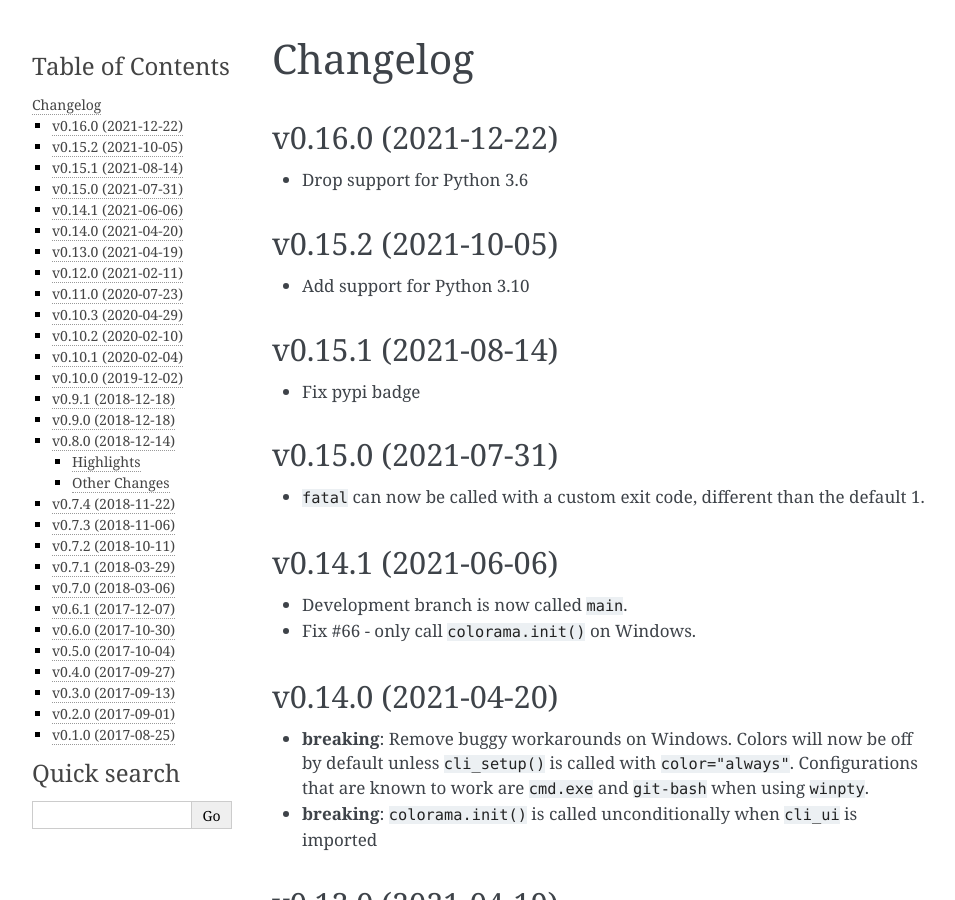
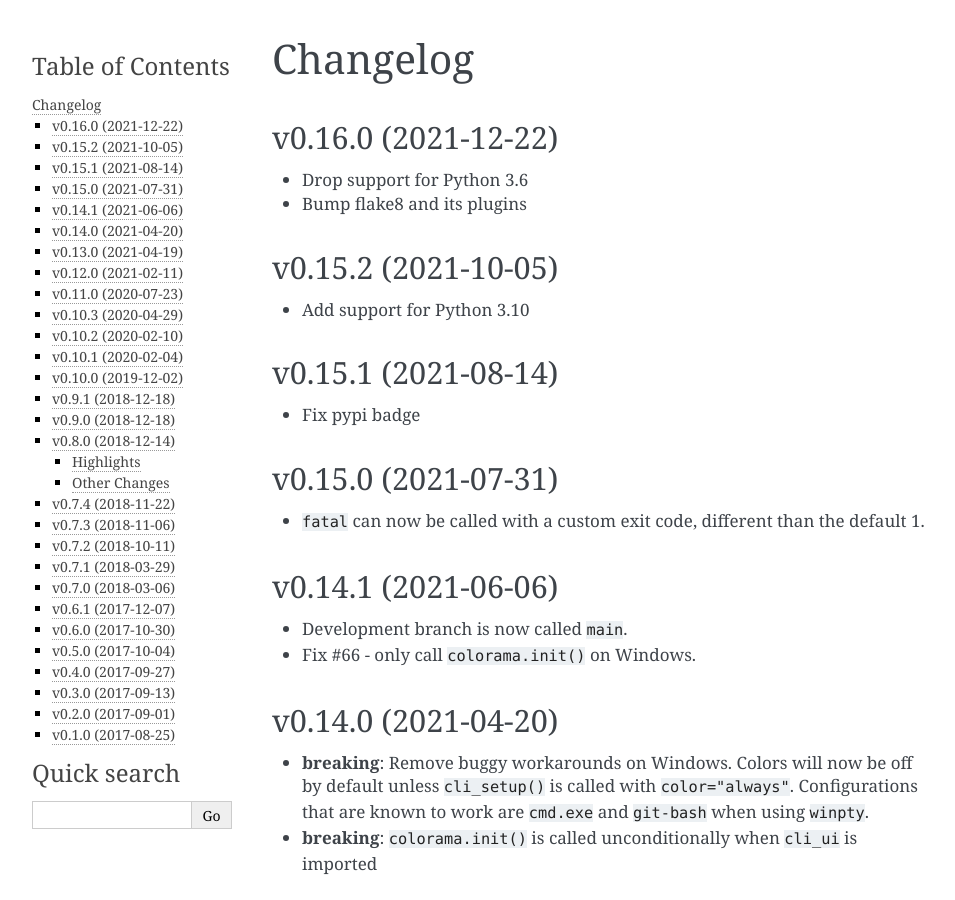
Before and after one commit to your-tools/python-cli-ui, a Sphinx documentation site: the page built from docs/changelog.rst, in a window 1280 px wide and 900 px high. Shown: the whole window, without its empty margins (148-1103 px from the left). Built offline with Sphinx 7.4.7, drawn with Linux system fonts in a browser that asks for light colours.

Commit message:
Update changelog

```diff
--- a/docs/changelog.rst
+++ b/docs/changelog.rst
@@ -5,6 +5,7 @@ v0.16.0 (2021-12-22)
 ++++++++++++++++++++
 
 * Drop support for Python 3.6
+* Bump flake8 and its plugins
 
 v0.15.2 (2021-10-05)
 ++++++++++++++++++++
```
